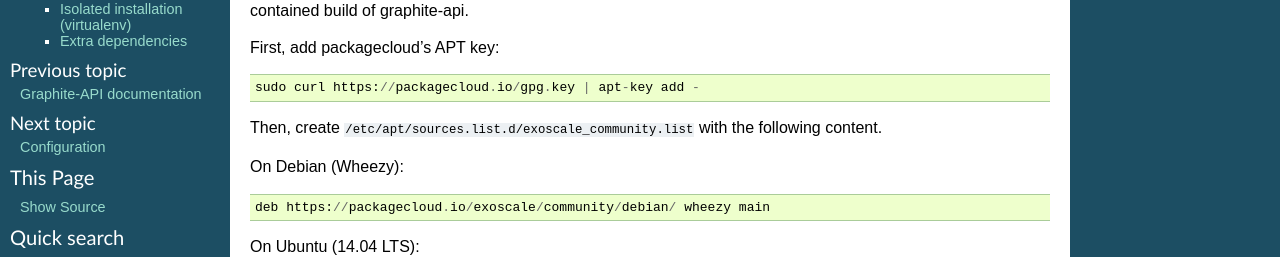
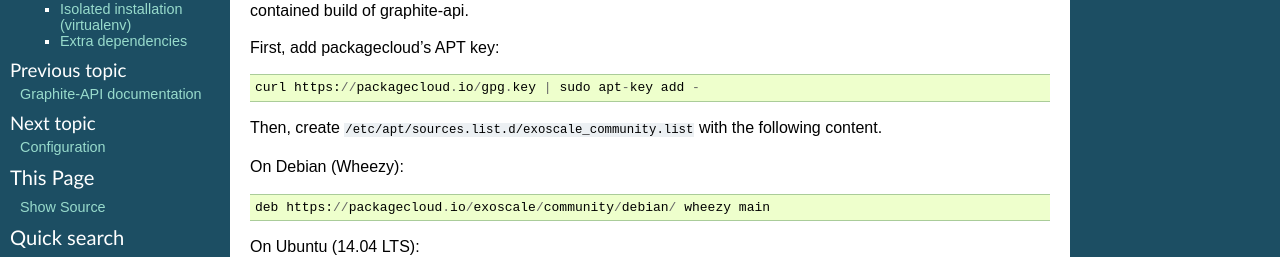
Before and after one commit to brutasse/graphite-api, a Sphinx documentation site: the page built from docs/installation.rst, in a window 1280 px wide. Shown: the part 169-426 px from the top of the page. Built offline with Sphinx 7.4.7, drawn with Linux system fonts in a browser that asks for light colours.

Commit message:
Wrong place

```diff
--- a/docs/installation.rst
+++ b/docs/installation.rst
@@ -13,7 +13,7 @@
 
 First, add packagecloud's APT key::
 
-    sudo curl https://packagecloud.io/gpg.key | apt-key add -
+    curl https://packagecloud.io/gpg.key | sudo apt-key add -
 
 Then, create ``/etc/apt/sources.list.d/exoscale_community.list`` with the
 following content.
```
